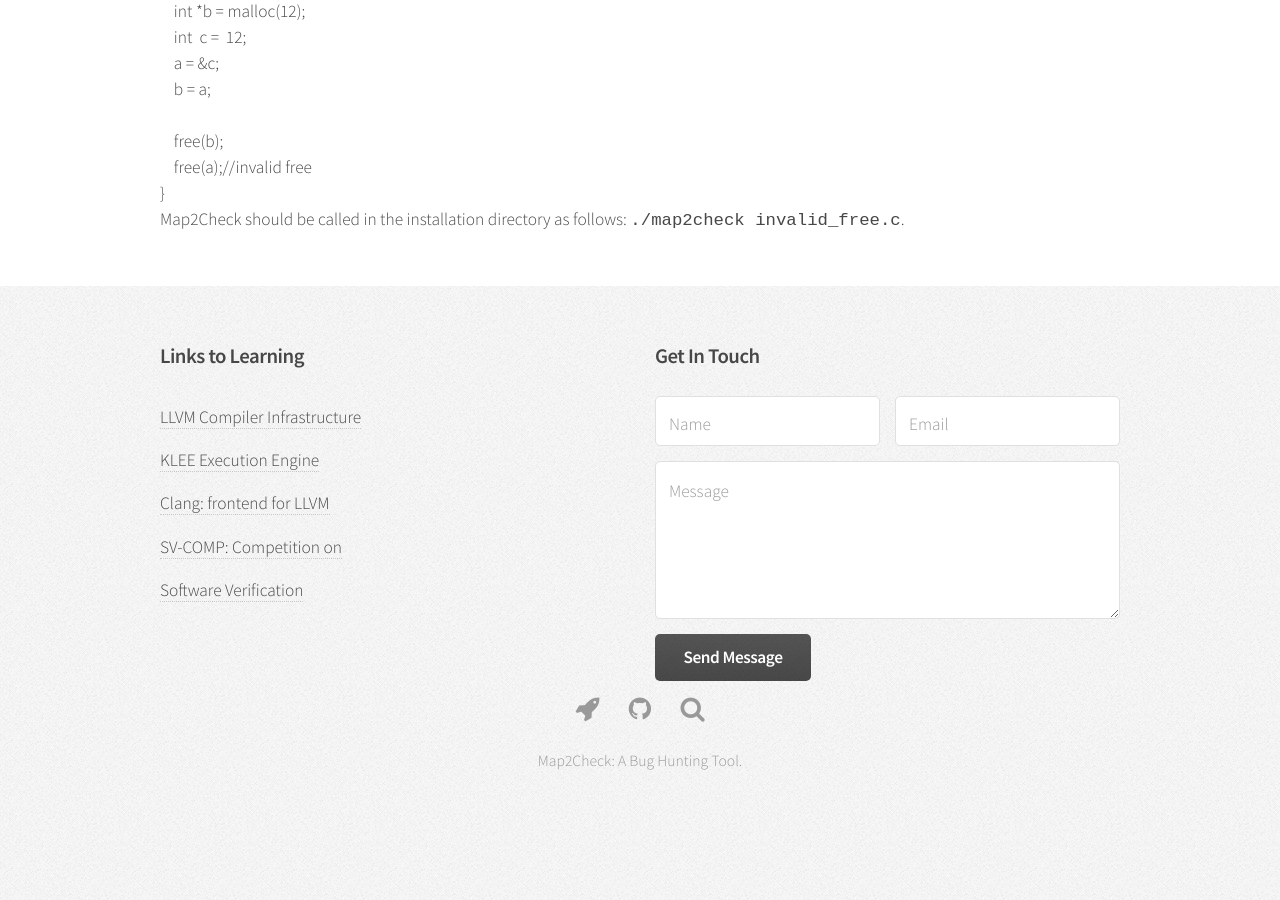
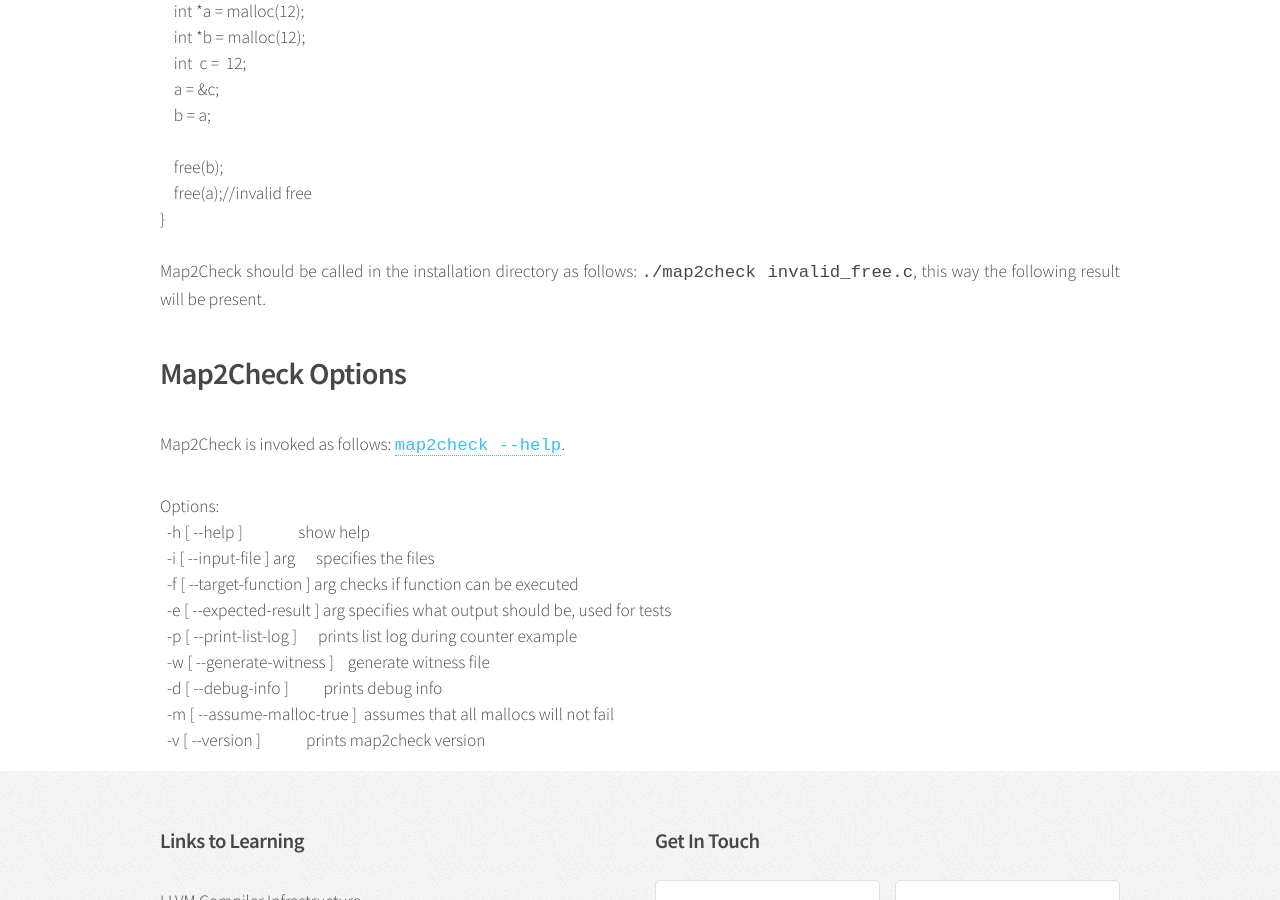
Before and after one commit to map2check/map2check.github.io, a Jekyll site: the page built from documentation.html, in a window 1280 px wide and 900 px high, scrolled down 1091 px. Built offline with Jekyll 4.4.1, drawn with Linux system fonts in a browser that asks for light colours; before the commit the page ends 1948 px from its top, so only the background shows below that.

Commit message:
Updated documentation

```diff
--- a/documentation.html
+++ b/documentation.html
@@ -32,14 +32,15 @@
                             <p style="text-align:justify">
                             Map2Check is invoked through a command-line interface as follows:
                             </p>
-<figure>
+<figure id="code">
 <pre class="prettyprint lang-sh code">
 $./map2check [options] program.[i|c]
 </pre>
 </figure>
+                            </br>
                             <p style="text-align:justify">
                             To get a complete list of Map2Check’s command-line options run:
-                            <font face="courier new">map2check --help</font>. The remainder of this page illustrate Map2Check’s main command-line options.
+                            <font face="courier new"><a href="#map_options">map2check --help</a></font>. The remainder of this page illustrate Map2Check’s main command-line options.
                             </p>
 
                         <h2 id="map_sample">Map2Check First Example</h2>
@@ -64,10 +65,32 @@
 }
 </pre>
 </figure>
+                            </br>
                             <p style="text-align:justify">
                             Map2Check should be called in the installation directory as follows:
-                            <font face="courier new">./map2check invalid_free.c</font>.
+                            <font face="courier new">./map2check invalid_free.c</font>, this way the
+                            following result will be present.
                             </p>
+
+                            <h2 id="map_options">Map2Check Options</h2>
+                            <p style="text-align:justify">
+                            Map2Check is invoked as follows: <font face="courier new"><a href="#map_options">map2check --help</a></font>.
+                            </p>
+
+<figure id="code">
+<pre class="prettyprint lang-sh code">
+Options:
+  -h [ --help ]                show help
+  -i [ --input-file ] arg      specifies the files
+  -f [ --target-function ] arg checks if function can be executed
+  -e [ --expected-result ] arg specifies what output should be, used for tests
+  -p [ --print-list-log ]      prints list log during counter example
+  -w [ --generate-witness ]    generate witness file
+  -d [ --debug-info ]          prints debug info
+  -m [ --assume-malloc-true ]  assumes that all mallocs will not fail
+  -v [ --version ]             prints map2check version
+</pre>
+</figure>
                     </div>
 
 			</div>
```
